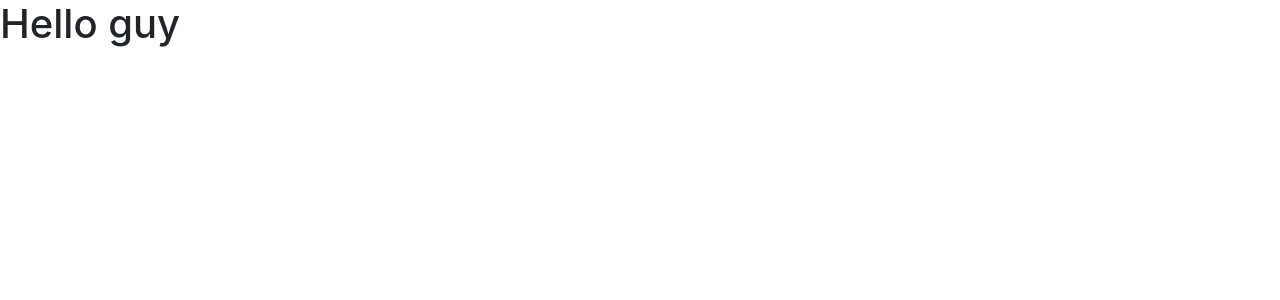
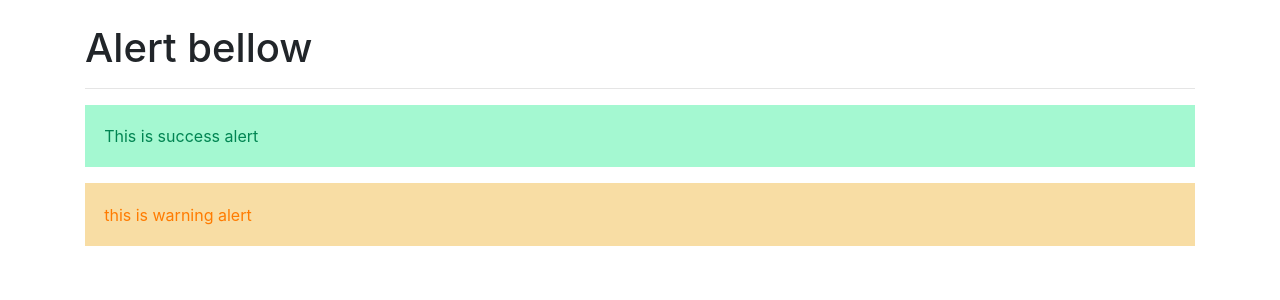
Before and after one commit to superknife0512/My-Learning-Ng-App, an Angular app: page / in a window 1280 px wide. Shown: the top 300 px of the page. Built offline with nearby package versions, Linux system fonts and the light colour scheme.

Commit message:
finish assignment

```diff
--- a/src/app/app.component.html
+++ b/src/app/app.component.html
@@ -1 +1,6 @@
-<h1>Hello guy</h1>
+<div class="container mt-4">
+    <h1>Alert bellow</h1>
+    <hr>
+    <app-success-alert></app-success-alert>
+    <app-warning-alert></app-warning-alert>
+</div>
--- a/src/app/app.module.ts
+++ b/src/app/app.module.ts
@@ -2,10 +2,14 @@ import { BrowserModule } from '@angular/platform-browser';
 import { NgModule } from '@angular/core';
 
 import { AppComponent } from './app.component';
+import { SuccessAlertComponent } from './successAlert/successAlert.component';
+import { WarningAlertComponent } from './warningAlert/warningAlert.component';
 
 @NgModule({
   declarations: [
-    AppComponent
+    AppComponent,
+    SuccessAlertComponent,
+    WarningAlertComponent
   ],
   imports: [
     BrowserModule
--- /dev/null
+++ b/src/app/successAlert/successAlert.component.html
@@ -0,0 +1,2 @@
+
+<p class="app-success">This is success alert </p>
--- /dev/null
+++ b/src/app/successAlert/successAlert.component.ts
@@ -0,0 +1,11 @@
+import { Component } from '@angular/core';
+
+@Component({
+    selector:'app-success-alert',
+    templateUrl: './successAlert.component.html',
+    styleUrls: ['./successAlert.scss']
+})
+
+export class SuccessAlertComponent {
+    alert: 'Success'
+}
--- /dev/null
+++ b/src/app/successAlert/successAlert.scss
@@ -0,0 +1,6 @@
+
+.app-success{
+    padding: 1.2rem;
+    background-color: rgb(164, 248, 209);
+    color: rgb(0, 133, 82);
+}
--- /dev/null
+++ b/src/app/warningAlert/warningAlert.component.html
@@ -0,0 +1,2 @@
+
+<p class="app-warning">this is warning alert</p>
--- /dev/null
+++ b/src/app/warningAlert/warningAlert.component.ts
@@ -0,0 +1,11 @@
+import { Component } from '@angular/core';
+
+@Component({
+    selector: 'app-warning-alert',
+    templateUrl: './warningAlert.component.html',
+    styleUrls: ['./warningAlert.scss']
+})
+
+export class WarningAlertComponent {
+    name: 'Warning'
+}
--- /dev/null
+++ b/src/app/warningAlert/warningAlert.scss
@@ -0,0 +1,6 @@
+
+.app-warning{
+    padding: 1.2rem;
+    background-color: rgb(248, 221, 164);
+    color: rgb(255, 123, 0);
+}
```
